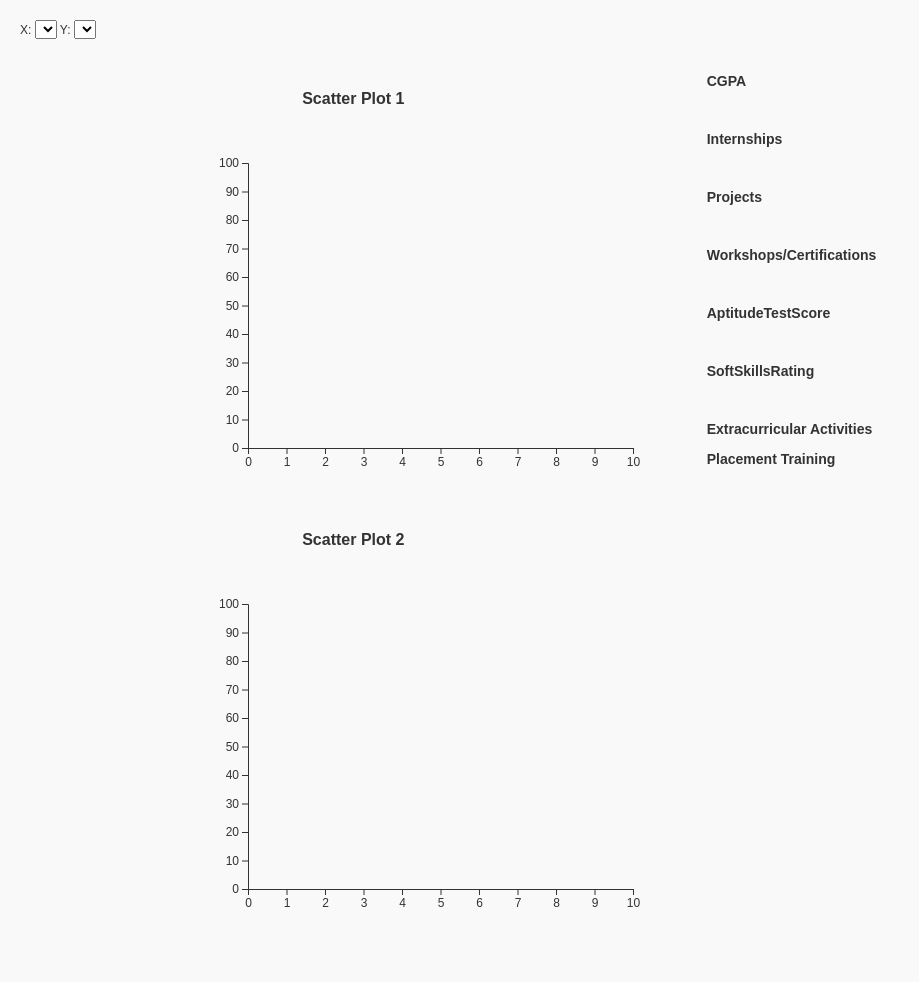
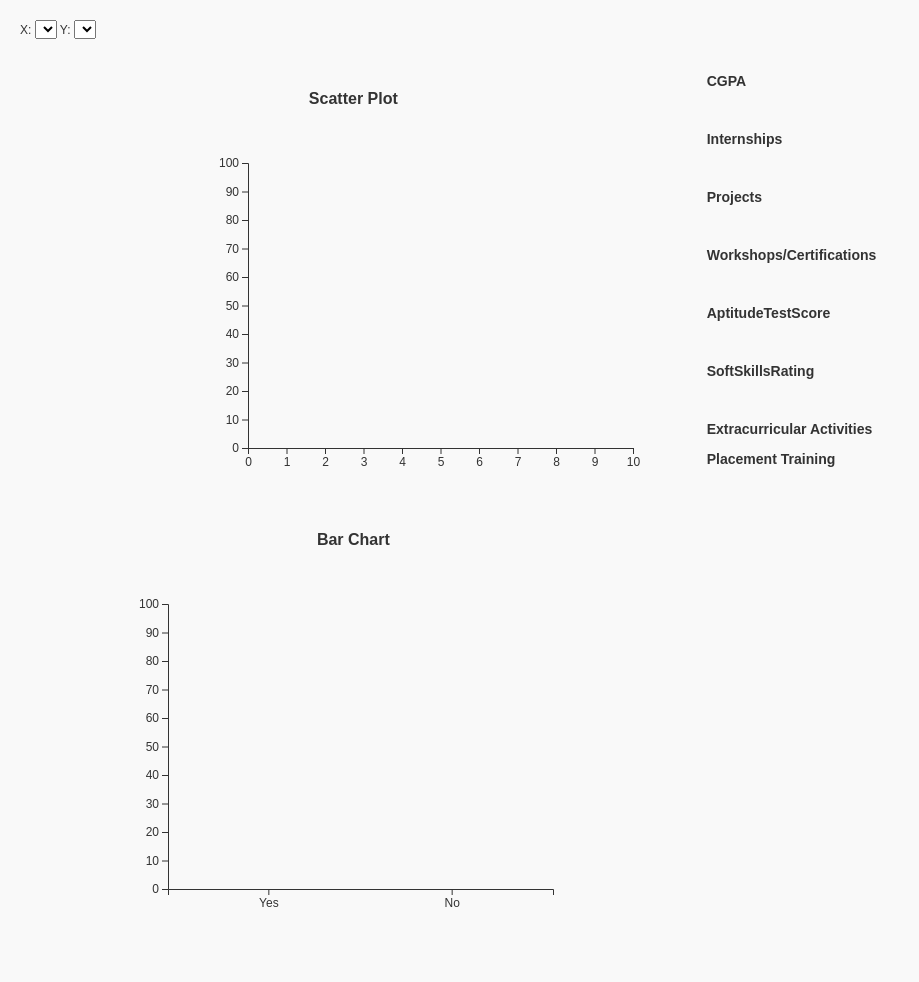
Before and after one commit to Daisyxjh-06/cs178_mid, a Flask app: template templates/index.html in a window 1280 px wide. Shown: the whole page, without its empty margins (0-919 px from the left). Run offline with Flask 3, Linux system fonts and the light colour scheme; the template is opened without the code that fills it, so the values that code supplies are empty.

Commit message:
add bar chart

```diff
--- a/app.py
+++ b/app.py
@@ -59,9 +59,14 @@ def update():
         {"X": 7.7, "Y": 76}
     ]
 
+    bar_data = [
+        { "X": "Yes", "Y": 50 },
+        { "X": "No", "Y": 40 },
+    ]
+
     return jsonify({
         "scatter1_data": scatter_data,
-        "scatter2_data": scatter_data  # Identical for now
+        "bar_data": bar_data
     })
 
 if __name__ == "__main__":
--- a/static/js/script.js
+++ b/static/js/script.js
@@ -9,7 +9,16 @@ function draw_svg(container_id, margin, width, height) {
 }
 
 function draw_axes(plot_name, svg, width, height, domainx, domainy, x_discrete) {
-    var x_scale = d3.scaleLinear().domain(domainx).range([0, width]);
+    // var x_scale = d3.scaleLinear().domain(domainx).range([0, width]);
+    var x_scale = x_discrete
+    ? d3.scaleBand()
+        .domain(domainx)
+        .range([0, width])
+        .padding(0.1)
+    : d3.scaleLinear()
+        .domain(domainx)
+        .range([0, width]);
+
     var y_scale = d3.scaleLinear().domain(domainy).range([height, 0]);
 
     svg.append("g").attr("class", plot_name + "-xaxis").attr("transform", "translate(0," + height + ")").call(d3.axisBottom(x_scale));
@@ -18,7 +27,7 @@ function draw_axes(plot_name, svg, width, height, domainx, domainy, x_discrete)
     return { 'x': x_scale, 'y': y_scale };
 }
 
-function draw_slider(column, min, max, scatter_svg, scatter2_svg, scatter_scale, scatter2_scale){
+function draw_slider(column, min, max, scatter_svg, bar_svg, scatter_scale, bar_scale){
     slider = document.getElementById(column+'-slider')
     noUiSlider.create(slider, {
       start: [min, max],
@@ -28,7 +37,7 @@ function draw_slider(column, min, max, scatter_svg, scatter2_svg, scatter_scale,
       range: {'min': min, 'max': max}
     });
     // slider.noUiSlider.on('change', function(){
-    //     update(scatter_svg, scatter2_svg, scatter_scale, scatter2_scale)
+    //     update(scatter_svg, bar_svg, scatter_scale, bar_scale)
     // });
 }
 
@@ -93,6 +102,21 @@ function draw_scatter(data, svg, scale) {
         .style("stroke", "black");
 }
 
+function draw_bar(data, svg, scale) {
+    svg.selectAll("rect").remove();
+
+    svg.selectAll("rect")
+        .data(data)
+        .enter()
+        .append("rect")
+        .attr("x", d => scale.x(d.X))
+        .attr("y", d => scale.y(d.Y))
+        .attr("width", scale.x.bandwidth())
+        .attr("height", d => scale.y(0) - scale.y(d.Y))
+        .style("fill", "darkred")
+        .style("stroke", "black");
+}
+
 function update() {
     fetch('/update', {
         method: 'POST',
@@ -102,7 +126,7 @@ function update() {
     .then(response => response.json())
     .then(data => {
         draw_scatter(data['scatter1_data'], scatter1_svg, scatter1_scale);
-        draw_scatter(data['scatter2_data'], scatter2_svg, scatter2_scale);
+        draw_bar(data['bar_data'], bar_svg, bar_scale);
     })
     .catch(error => console.error("Error:", error));
 }
--- a/templates/index.html
+++ b/templates/index.html
@@ -32,12 +32,12 @@
   <div class="container">
     <div class="scatters">
         <div class="scatter-container">
-            <h1>Scatter Plot 1</h1>
+            <h1>Scatter Plot</h1>
             <div id="scatter1"></div>
         </div>
-        <div class="scatter-container">
-            <h1>Scatter Plot 2</h1>
-            <div id="scatter2"></div>
+        <div class="bar-container">
+            <h1>Bar Chart </h1>
+            <div id="bar"></div>
         </div>
     </div>
 
@@ -71,8 +71,9 @@
     scatter1_svg = draw_svg('scatter1', margin, width, height);
     scatter1_scale = draw_axes('scatter1', scatter1_svg, width, height, [0, 10], [0, 100], false);
 
-    scatter2_svg = draw_svg('scatter2', margin, width, height);
-    scatter2_scale = draw_axes('scatter2', scatter2_svg, width, height, [0, 10], [0, 100], false);
+    const barCategories = ['Yes', 'No'];
+    bar_svg = draw_svg('bar', margin, width, height);
+    bar_scale = draw_axes('bar', bar_svg, width, height, barCategories, [0, 100], true);
 
     {% for column, (min,max) in filter_ranges.items() %}
         console.log('{{column}}')
```
